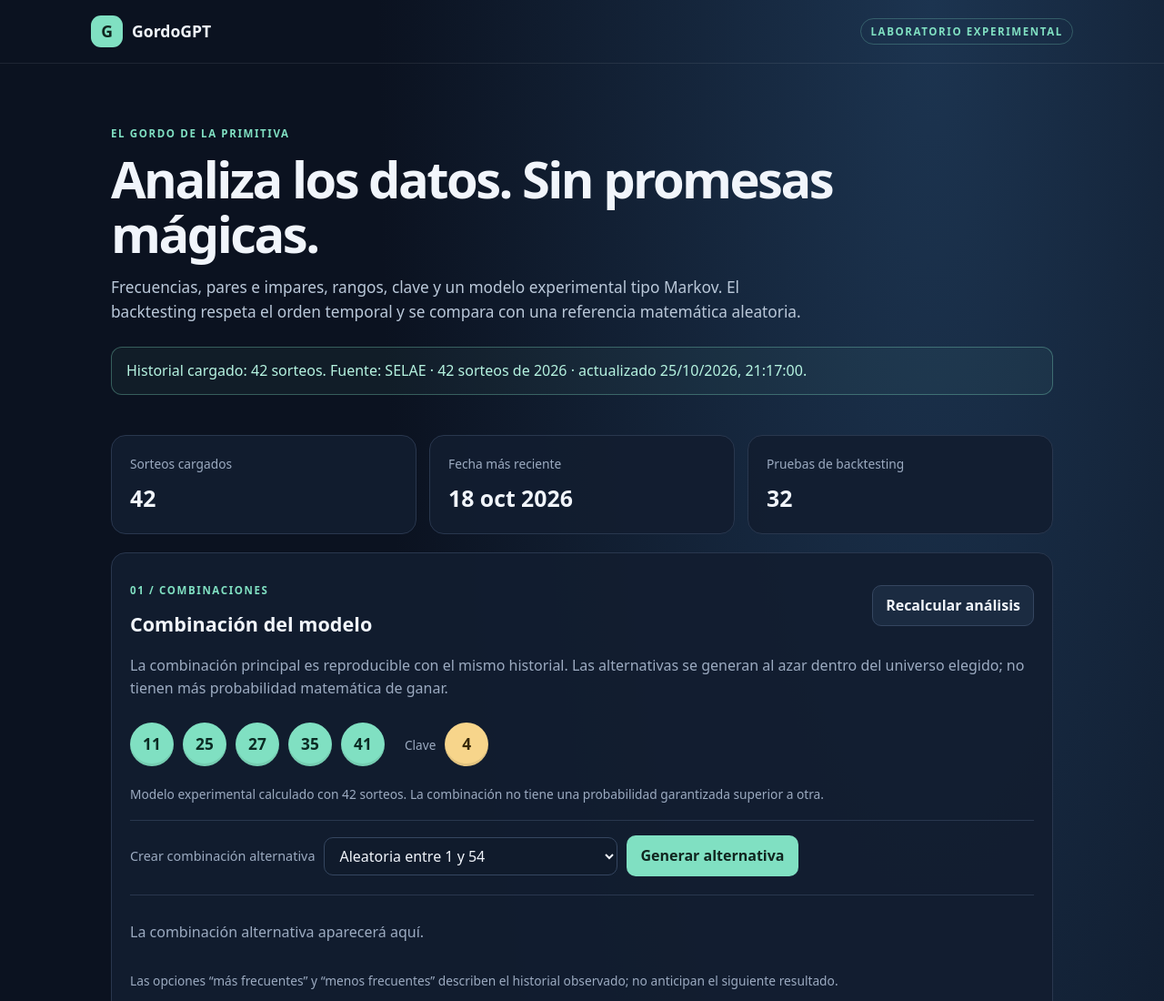
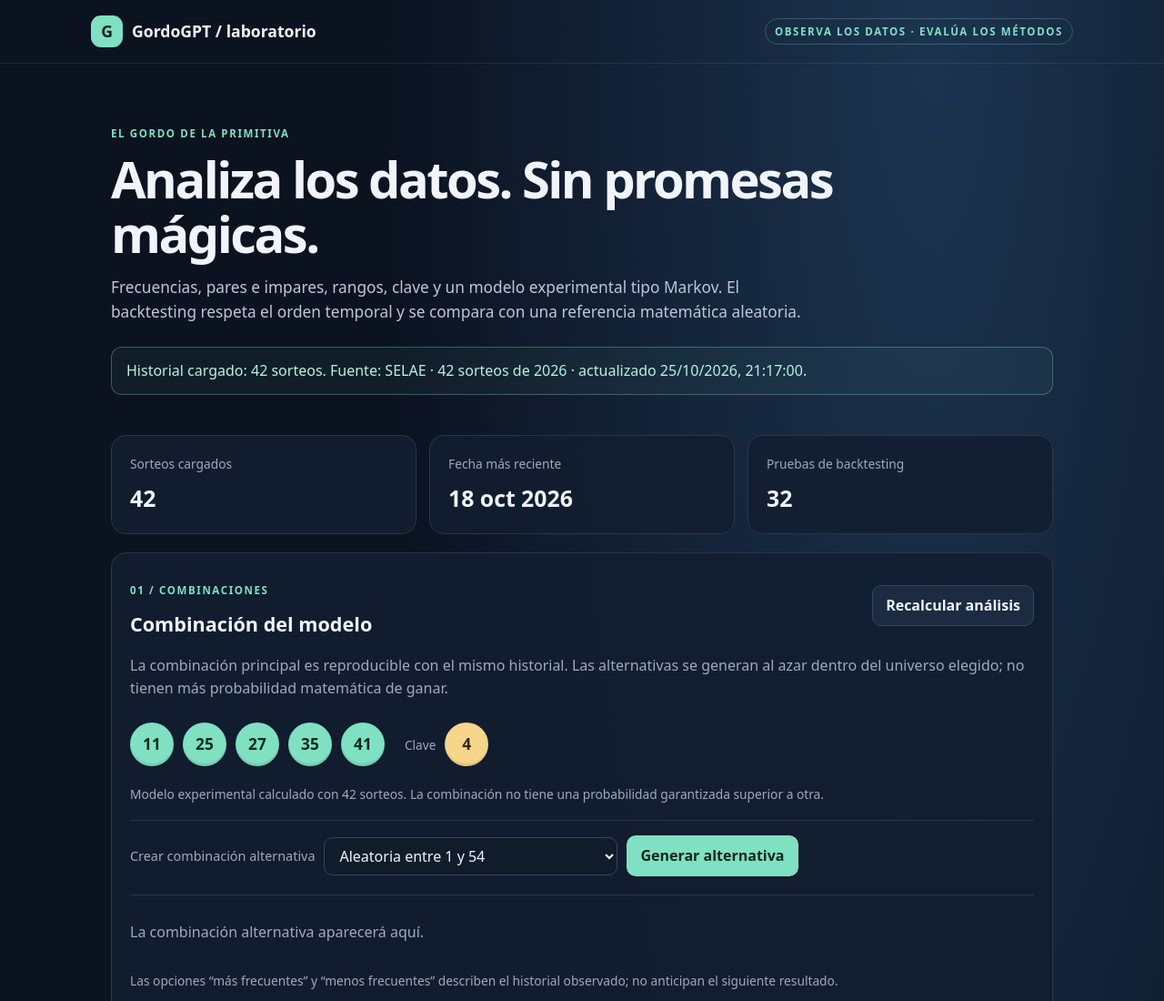
Before and after one commit to danielMigales/GordoGPT, a website with bundled scripts: page index.html in a window 1280 px wide. Shown: the top 1100 px of the page at 91% size. Built offline with nearby package versions, Linux system fonts and the light colour scheme.

Commit message:
Align GordoGPT header with shared lottery app identity

```diff
--- a/index.html
+++ b/index.html
@@ -3,15 +3,15 @@
 <head>
   <meta charset="utf-8">
   <meta name="viewport" content="width=device-width, initial-scale=1">
-  <meta name="theme-color" content="#101827">
+  <meta name="theme-color" content="#0b1511">
   <meta name="description" content="GordoGPT: laboratorio estadístico de El Gordo de la Primitiva con frecuencias, análisis y backtesting cronológico.">
   <title>GordoGPT · Laboratorio estadístico</title>
   <link rel="stylesheet" href="./styles.css">
 </head>
 <body>
   <header class="topbar">
-    <a class="brand" href="./" aria-label="GordoGPT inicio"><span class="brand-mark">G</span><span>GordoGPT</span></a>
-    <span class="tag">LABORATORIO EXPERIMENTAL</span>
+    <a class="brand" href="./" aria-label="GordoGPT inicio"><span class="brand-mark">G</span><span>GordoGPT <span class="brand-sub">/ laboratorio</span></span></a>
+    <span class="tag">OBSERVA LOS DATOS · EVALÚA LOS MÉTODOS</span>
   </header>
   <main>
     <section class="hero">
```
